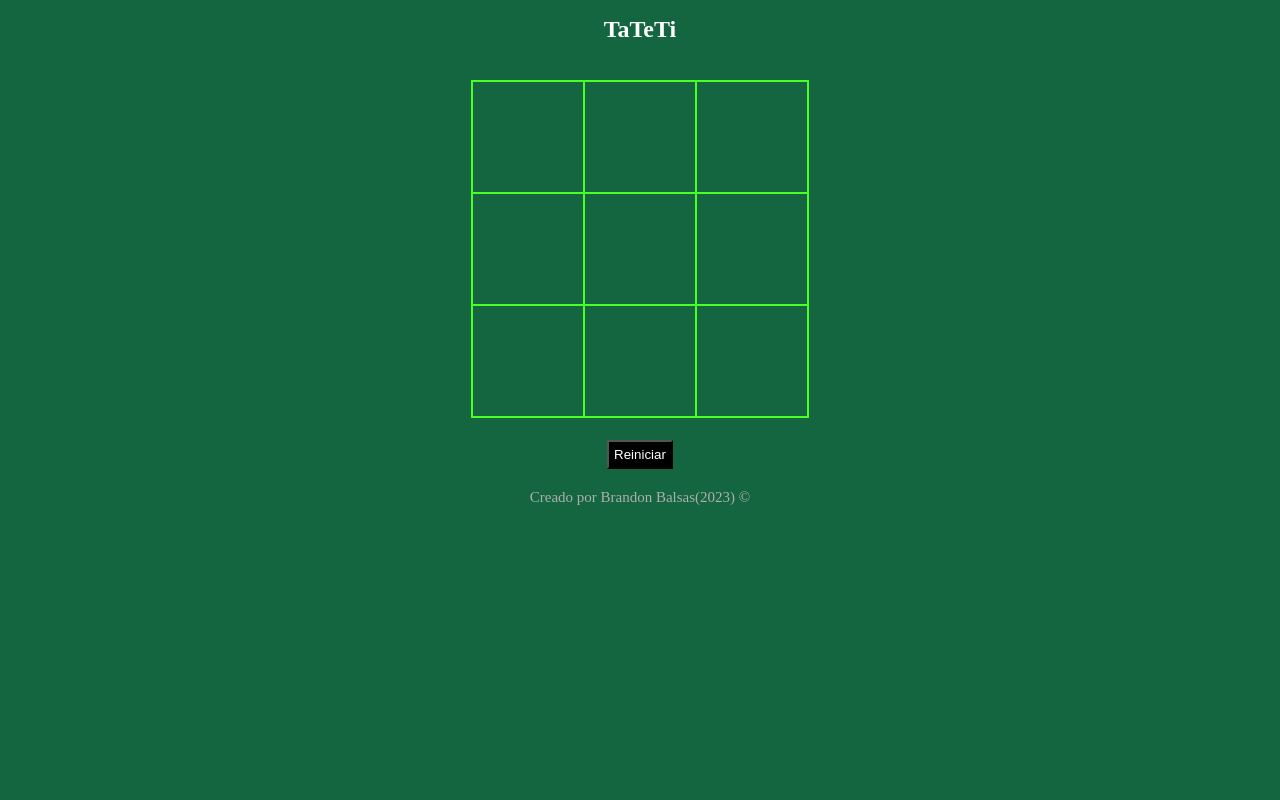
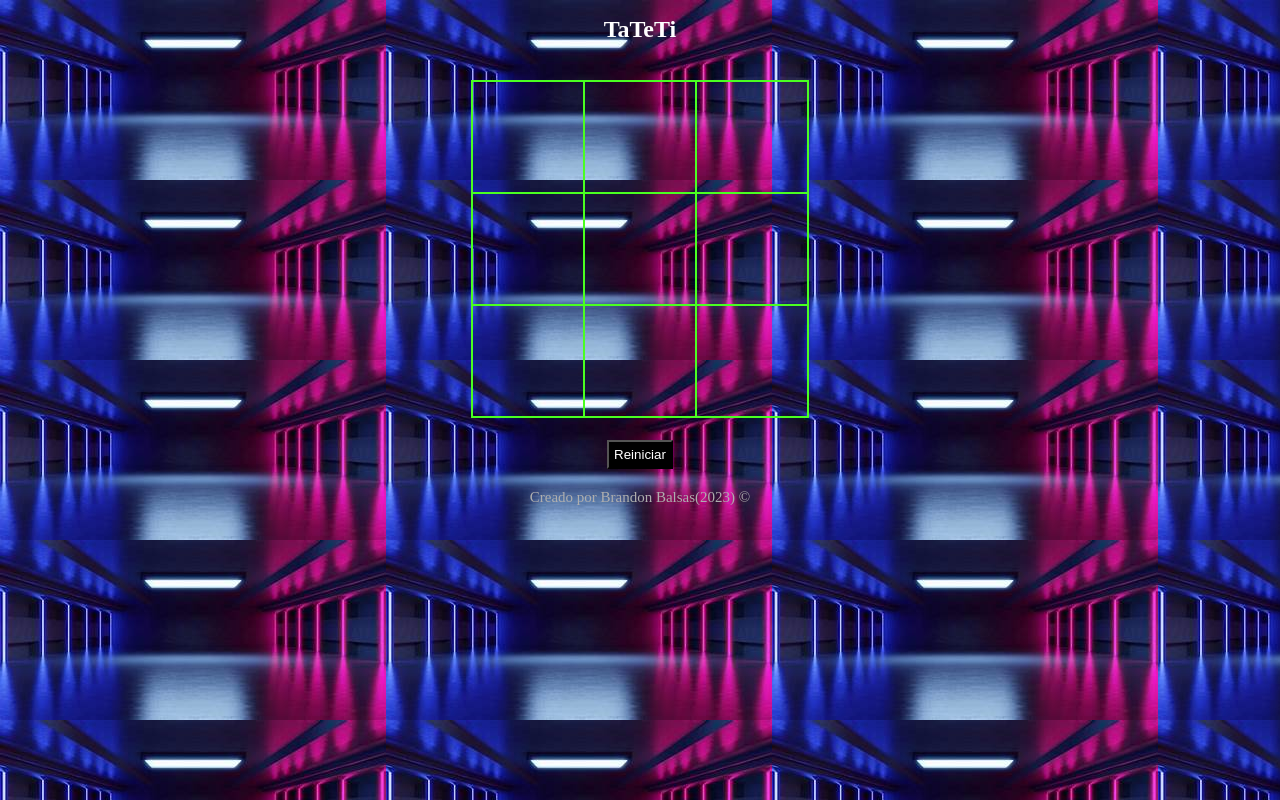
Before and after one commit to NehemiasBalsas/TaTeTi, a plain HTML site: page index.html in a window 1280 px wide. Drawn offline with Linux system fonts and the light colour scheme.

Commit message:
fondo nuevo

```diff
--- a/style.css
+++ b/style.css
@@ -4,7 +4,7 @@
     box-sizing: border-box;
 }
 body{
-    background-color: rgb(19, 102, 63);
+    background-image: url('imagenes/fondo.jpg');
 }
 .tateti{
     margin-top: 1rem;
```
Also changed, not shown: imagenes/fondo.jpg (added).
